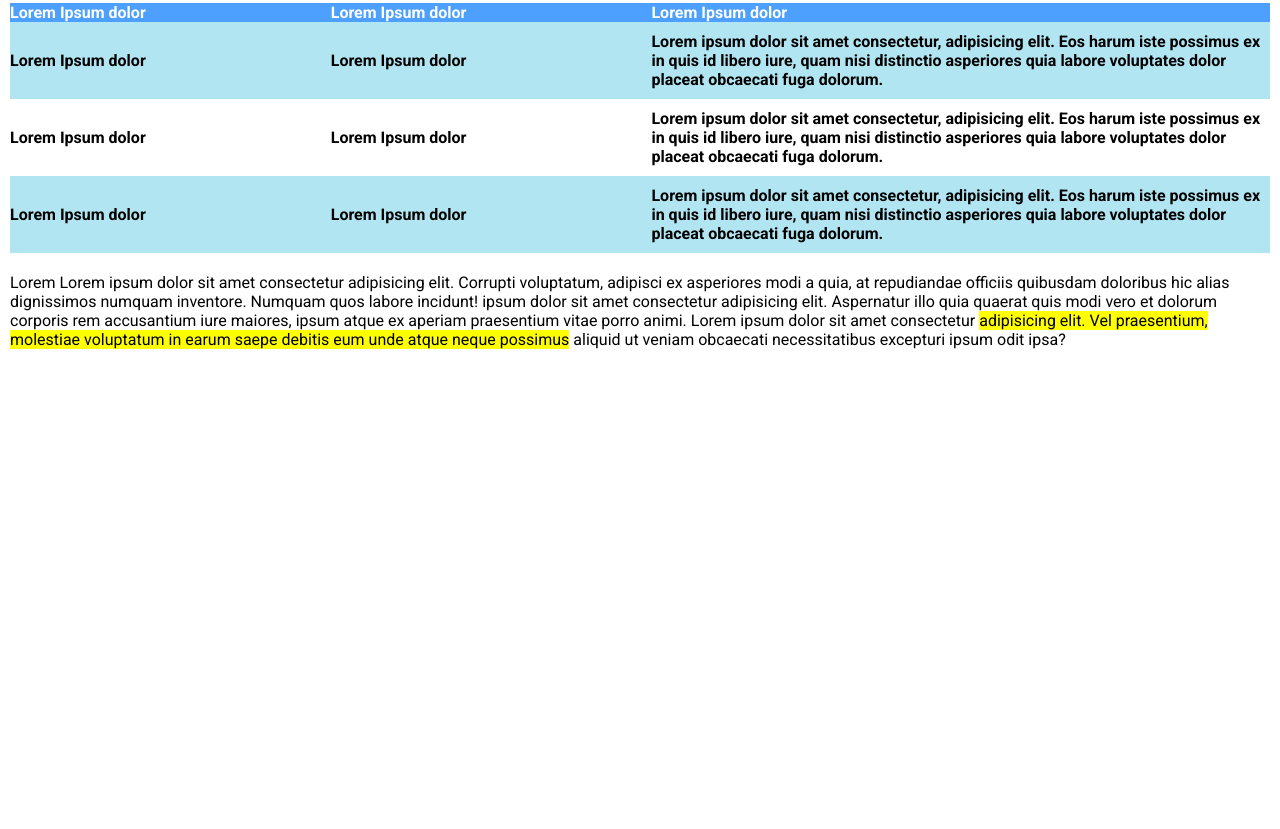
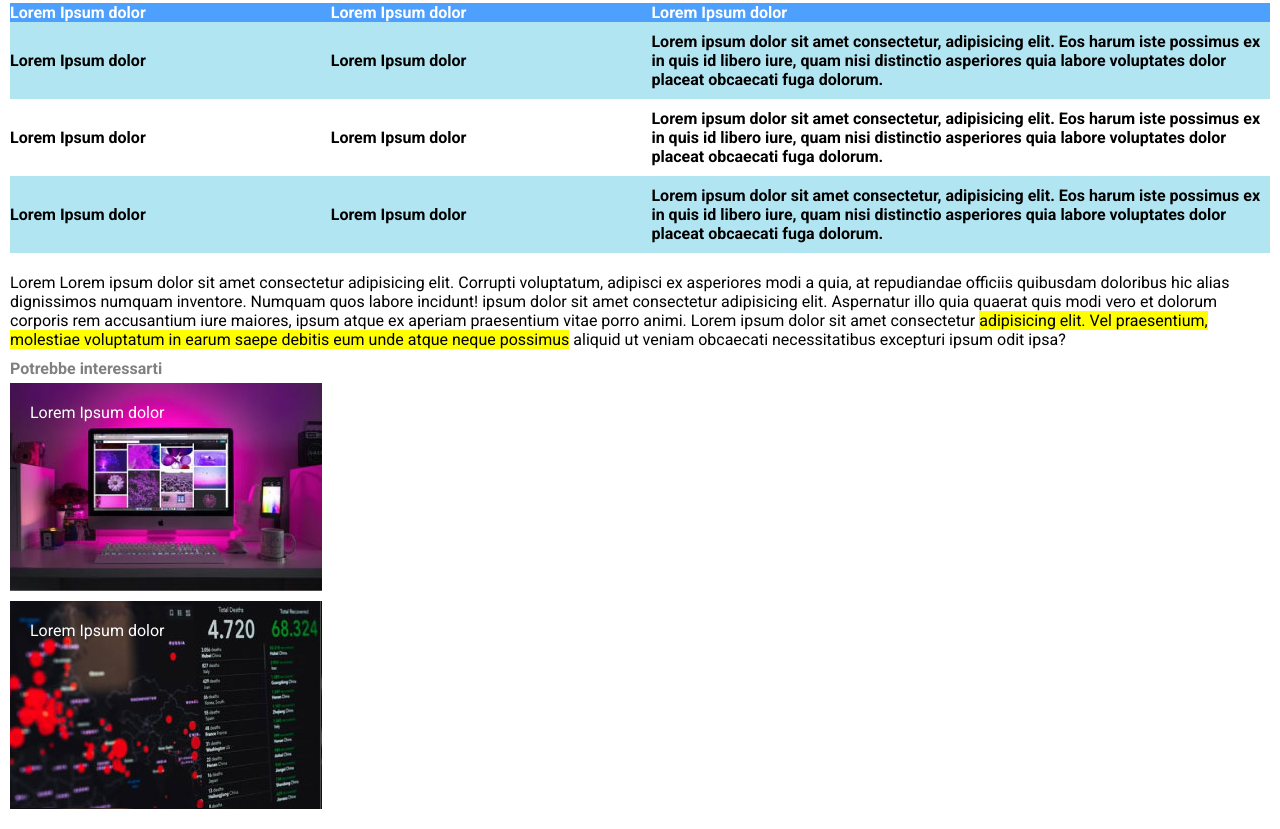
Before and after one commit to AndreaGhidara/html-css-booleaner, a plain HTML site: page index.html in a window 1280 px wide. Shown: the part 863-1692 px from the top of the page. Before the commit the page ends 1222 px from the top, so only its background shows below. Drawn offline with Linux system fonts and the light colour scheme.

Commit message:
add footer

```diff
--- a/css/style.css
+++ b/css/style.css
@@ -98,3 +98,38 @@ td{
 .bg_white{
     background-color: white;
 }
+
+/* Footer */
+
+/* Footer */
+footer{
+    margin:0px 0px 20px 10px;
+}
+.text_ft{
+    color: gray;
+    font-weight: 600;
+}
+
+.div1{
+    width:312px;
+    height:208px;
+    background-image: url(../img/monitor.jpg);
+    color: white;
+    margin-bottom: 10px;
+}
+
+.div2{
+    width:312px;
+    height:208px;
+    background-image: url(../img/graph.jpg);
+    color: white;
+}
+
+.text_ft{
+    margin-bottom: 5px;
+}
+
+.text_img{
+    padding: 20px;
+
+}
--- a/index.html
+++ b/index.html
@@ -84,13 +84,19 @@
                 Lorem ipsum dolor sit amet consectetur <span class="marker"> adipisicing elit. Vel praesentium, molestiae voluptatum in earum saepe debitis eum unde atque neque possimus</span> aliquid ut veniam obcaecati necessitatibus excepturi ipsum odit ipsa?
             </p>
         </section>
-
     </main>
 
+    <footer>
+        <p class="text_ft">Potrebbe interessarti</p>
 
+        <div class="div1">
+            <p class="text_img">Lorem Ipsum dolor</p>
+        </div>
 
-
-
+        <div class="div2">
+            <p class="text_img">Lorem Ipsum dolor</p>
+        </div>
+    </footer>
 
 </body>
 </html>
```
